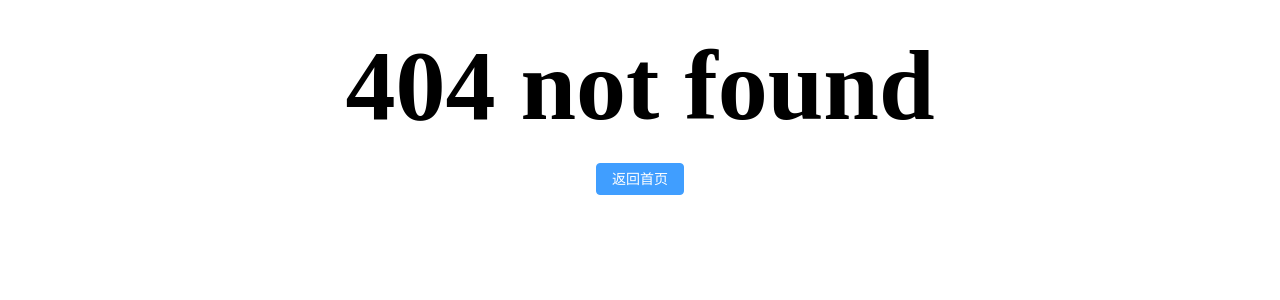
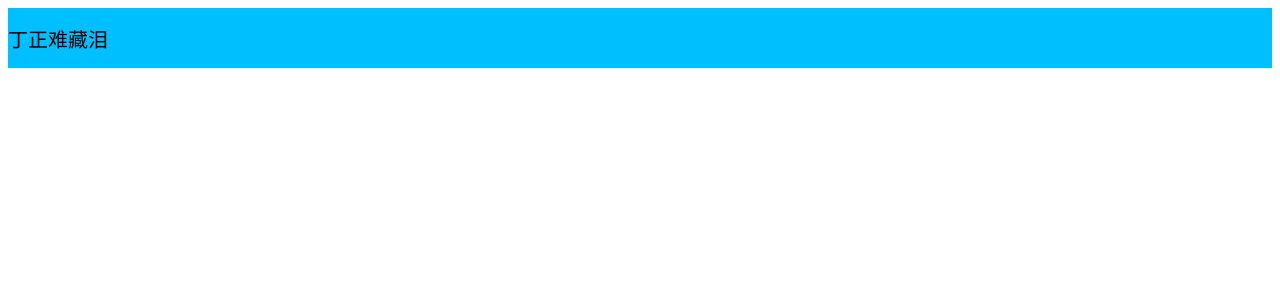
Before and after one commit to ALIUERNA/vue, a Vue app: page /manger in a window 1280 px wide. Before the commit this address had no page. Shown: the top 300 px of the page. Built offline with nearby package versions, Linux system fonts and the light colour scheme.

Commit message:
Initial commit

```diff
--- a/src/router/index.js
+++ b/src/router/index.js
@@ -6,8 +6,9 @@ const router = createRouter({
   routes: [
     {path: '/', name: 'home', component: import('@/views/Home.vue'),},
     {path: '/notFond', name: 'notFond', component: import('../views/404.vue'),},
-    {path: '/notFond', name: 'notFond', component: import('../views/404.vue'),},
-    {path: '/:pathMatch(.*)*', name: 'notFound', component: () => import('@/views/404.vue')}
+    {path: '/:pathMatch(.*)*', name: 'notFound', component: () => import('@/views/404.vue')},
+    {path: '/manger', name: 'notFond', component: import('../views/manger.vue'),},
+
   ],
 })
 
--- a/src/views/manger.vue
+++ b/src/views/manger.vue
@@ -1,7 +1,7 @@
 <template>
 <!--  头部区域-->
   <div class="title">
-    <div style="font-size: 20px;color: skyblue"><span>丁正难藏泪</span></div>
+    <div style="font-size: 20px;color: black"><span>丁正难藏泪</span></div>
     <div style="flex: 1"></div>
   </div>
 
```
Also changed, not shown: src/assets/img/下载.png (added).
